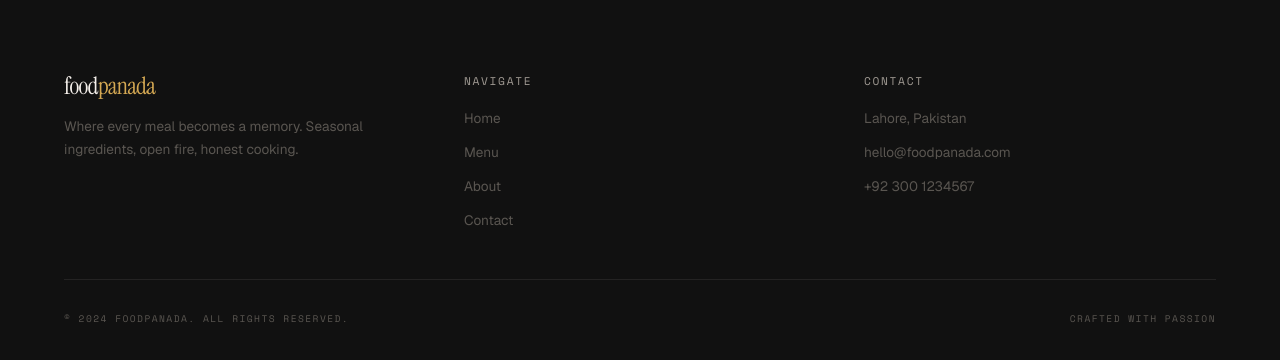
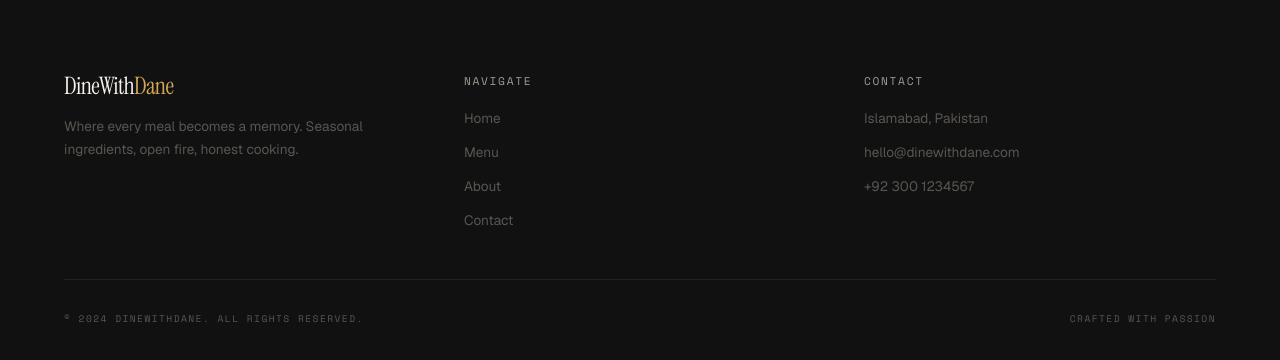
Before and after one commit to Danial-Arif/Food_Ordering_Site, a Next.js app: page / in a window 1280 px wide. Shown: the part 3248-3608 px from the top of the page. Built offline with nearby package versions, Linux system fonts and the light colour scheme.

Commit message:
Update branding and contact information in page.tsx

```diff
--- a/app/page.tsx
+++ b/app/page.tsx
@@ -177,8 +177,8 @@ export default function Home() {
             {/* Brand */}
             <div>
               <div className="heading-display text-2xl" style={{ marginBottom: '1rem' }}>
-                <span style={{ color: 'var(--text-primary)' }}>food</span>
-                <span style={{ color: 'var(--accent)' }}>panada</span>
+                <span style={{ color: 'var(--text-primary)' }}>DineWith</span>
+                <span style={{ color: 'var(--accent)' }}>Dane</span>
               </div>
               <p style={{ color: 'var(--text-muted)', fontSize: '0.85rem', lineHeight: 1.7, maxWidth: '20rem' }}>
                 Where every meal becomes a memory. Seasonal ingredients,
@@ -216,8 +216,8 @@ export default function Home() {
                 Contact
               </span>
               <div className="flex flex-col" style={{ gap: '0.75rem', color: 'var(--text-muted)', fontSize: '0.85rem' }}>
-                <span>Lahore, Pakistan</span>
-                <span>hello@foodpanada.com</span>
+                <span>Islamabad, Pakistan</span>
+                <span>hello@dinewithdane.com</span>
                 <span>+92 300 1234567</span>
               </div>
             </div>
@@ -227,7 +227,7 @@ export default function Home() {
 
           <div className="flex flex-col md:flex-row justify-between items-center" style={{ gap: '1rem' }}>
             <span className="label-mono" style={{ fontSize: '0.6rem' }}>
-              © 2024 FoodPanada. All rights reserved.
+              © 2024 DineWithDane. All rights reserved.
             </span>
             <span className="label-mono" style={{ fontSize: '0.6rem', color: 'var(--text-muted)' }}>
               Crafted with passion
```
